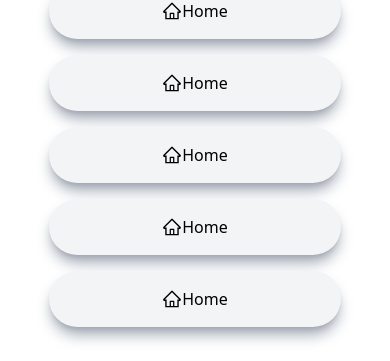
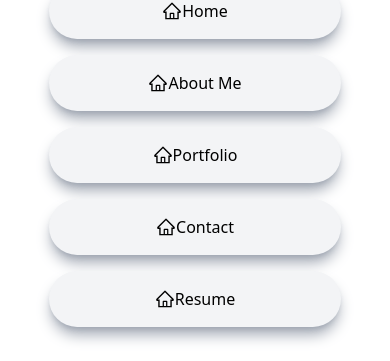
Before and after one commit to DirtyRice901/react-vite-portfolio, a React (Vite) app: page / in a window 390 px wide. Both pictures are taken after a click on the icon 366 px from the left and 24 px from the top of the page. Shown: the part 267-628 px from the top of the page. Built offline with nearby package versions, Linux system fonts and the light colour scheme.

Commit message:
added nav links to side nav bar

```diff
--- a/src/components/sidenav.jsx
+++ b/src/components/sidenav.jsx
@@ -19,19 +19,19 @@ const SideNav = () => {
             </a>
             <a href="#main" className="w-[75%] flex justify-center items-center rounded-full shadow-lg bg-gray-100 shadow-gray-400 m-2 p-4 cursor-pointer hover:scale-110 ease-in duration-200">
              <AiOutlineHome size={20}/>
-             <span >Home</span>
+             <span >About Me</span>
             </a>
             <a href="#main" className="w-[75%] flex justify-center items-center rounded-full shadow-lg bg-gray-100 shadow-gray-400 m-2 p-4 cursor-pointer hover:scale-110 ease-in duration-200">
              <AiOutlineHome size={20}/>
-             <span >Home</span>
+             <span >Portfolio</span>
             </a>
             <a href="#main" className="w-[75%] flex justify-center items-center rounded-full shadow-lg bg-gray-100 shadow-gray-400 m-2 p-4 cursor-pointer hover:scale-110 ease-in duration-200">
              <AiOutlineHome size={20}/>
-             <span >Home</span>
+             <span >Contact</span>
             </a>
             <a href="#main" className="w-[75%] flex justify-center items-center rounded-full shadow-lg bg-gray-100 shadow-gray-400 m-2 p-4 cursor-pointer hover:scale-110 ease-in duration-200">
              <AiOutlineHome size={20}/>
-             <span >Home</span>
+             <span >Resume</span>
             </a>
           </div>
         )
```
